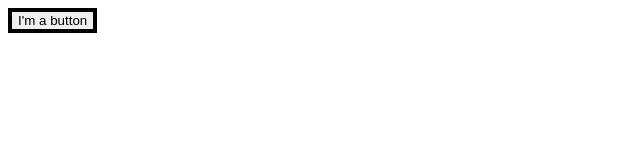
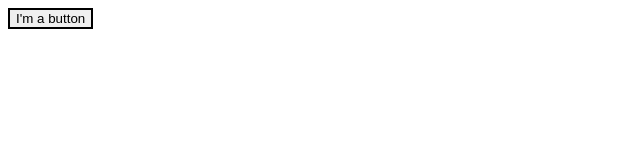
Before and after one commit to mthierman/template-react, a React (Vite) app: page / in a window 1280 px wide. Shown: the top 160 px of the page, without its empty margins (0-640 px from the left). Built offline with nearby package versions, Linux system fonts and the light colour scheme.

Commit message:
Update button style

```diff
--- a/src/app.tsx
+++ b/src/app.tsx
@@ -1,6 +1,6 @@
 export default function App() {
     return (
-        <button className="m-4 rounded border-4 border-neutral-400 p-4 text-neutral-400">
+        <button className="rounded border-2 p-2">
             I'm a button
         </button>
     );
```
